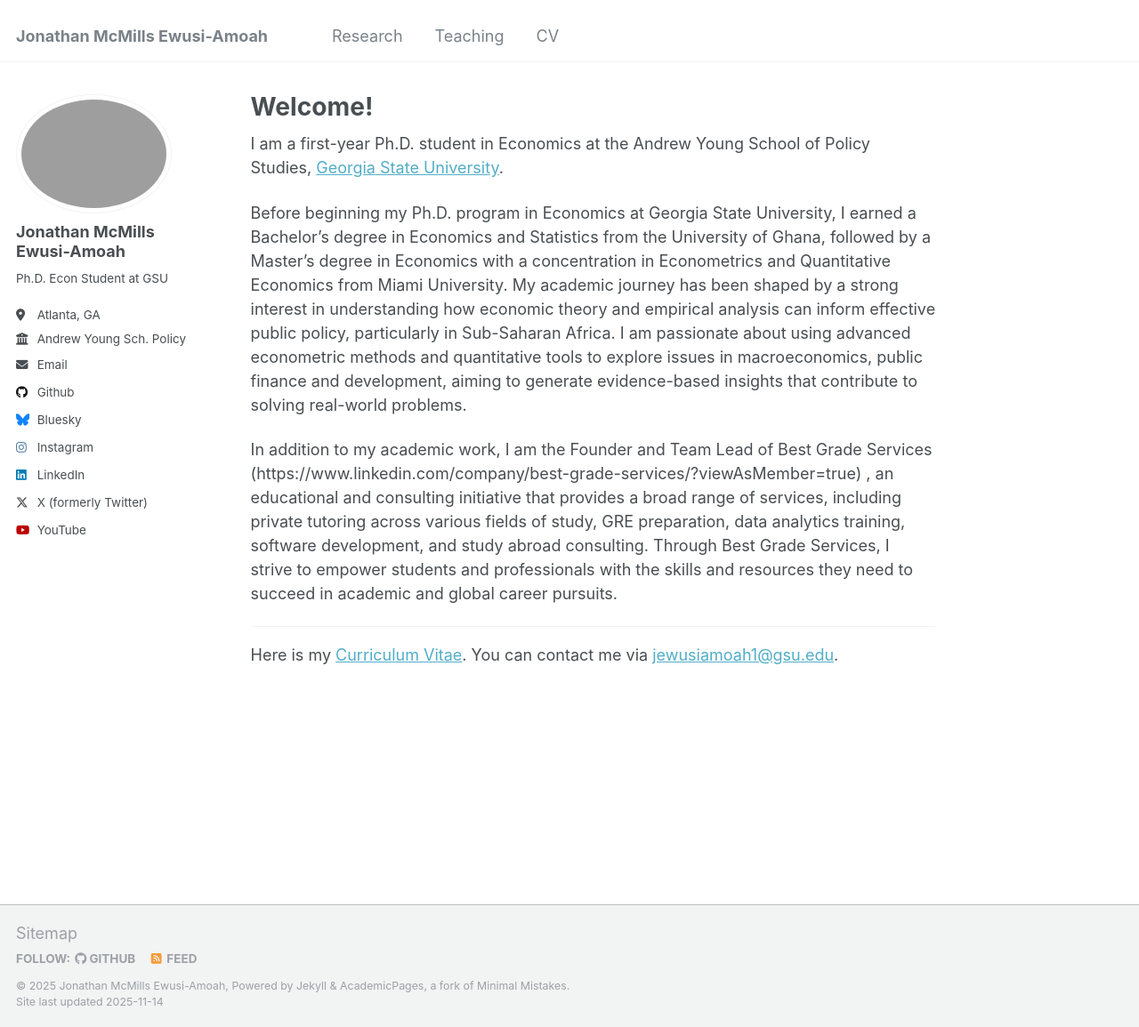
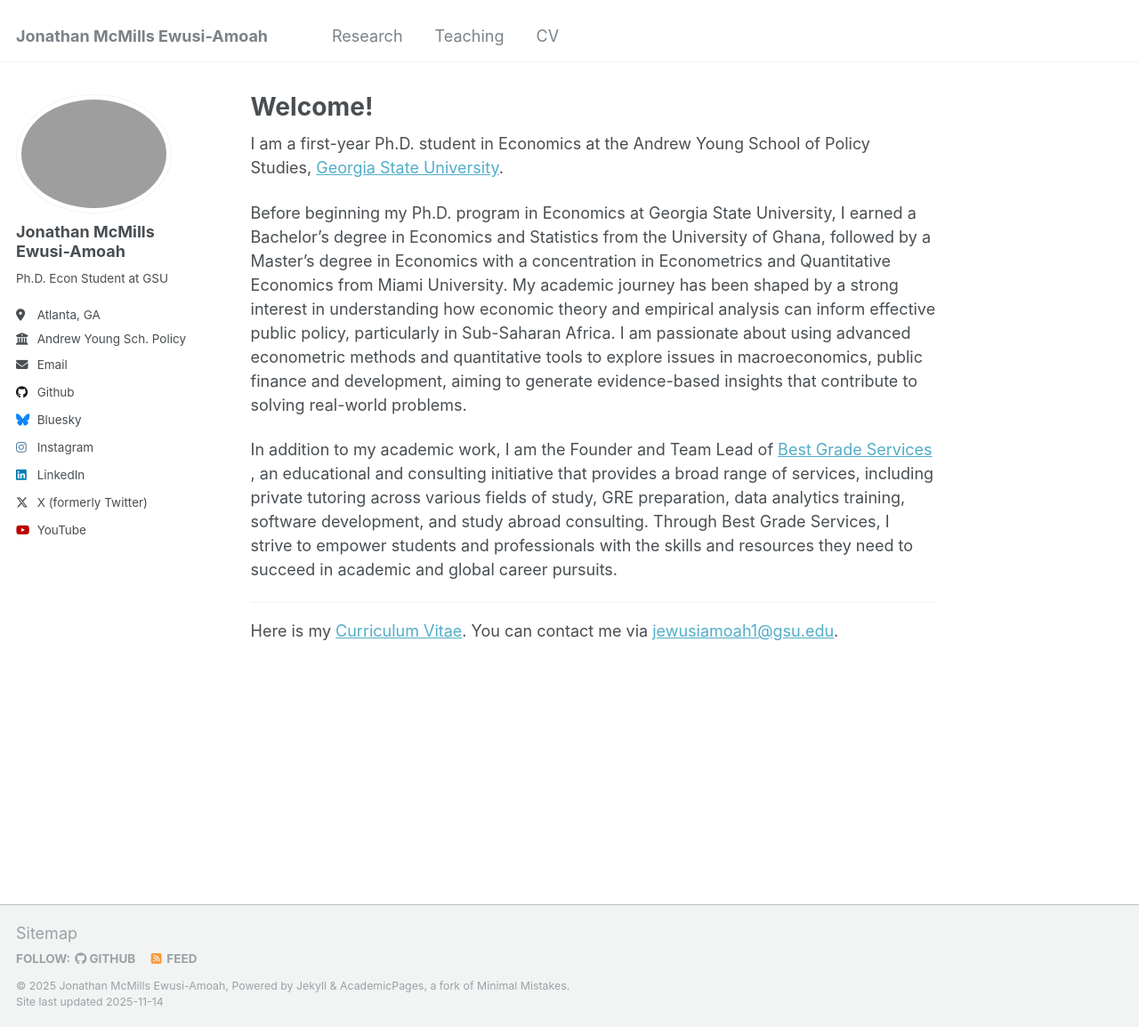
Before and after one commit to JonathanMcMills/JonathanMcMills.github.io, a Jekyll site: the page built from _pages/about.md, in a window 1280 px wide and 1155 px high. Shown: the whole window at 89% size. Built offline with Jekyll 4.4.1, drawn with Linux system fonts in a browser that asks for light colours.

Commit message:
Update about.md

```diff
--- a/_pages/about.md
+++ b/_pages/about.md
@@ -12,7 +12,7 @@ I am a first-year Ph.D. student in Economics at the Andrew Young School of Polic
 
 Before beginning my Ph.D. program in Economics at Georgia State University, I earned a Bachelor’s degree in Economics and Statistics from the University of Ghana, followed by a Master’s degree in Economics with a concentration in Econometrics and Quantitative Economics from Miami University. My academic journey has been shaped by a strong interest in understanding how economic theory and empirical analysis can inform effective public policy, particularly in Sub-Saharan Africa. I am passionate about using advanced econometric methods and quantitative tools to explore issues in macroeconomics, public finance and development, aiming to generate evidence-based insights that contribute to solving real-world problems.
 
-In addition to my academic work, I am the Founder and Team Lead of Best Grade Services (https://www.linkedin.com/company/best-grade-services/?viewAsMember=true) , an educational and consulting initiative that provides a broad range of services, including private tutoring across various fields of study, GRE preparation, data analytics training, software development, and study abroad consulting. Through Best Grade Services, I strive to empower students and professionals with the skills and resources they need to succeed in academic and global career pursuits.
+In addition to my academic work, I am the Founder and Team Lead of [Best Grade Services](https://www.linkedin.com/company/best-grade-services/?viewAsMember=true) , an educational and consulting initiative that provides a broad range of services, including private tutoring across various fields of study, GRE preparation, data analytics training, software development, and study abroad consulting. Through Best Grade Services, I strive to empower students and professionals with the skills and resources they need to succeed in academic and global career pursuits.
 
 ---
 
```
